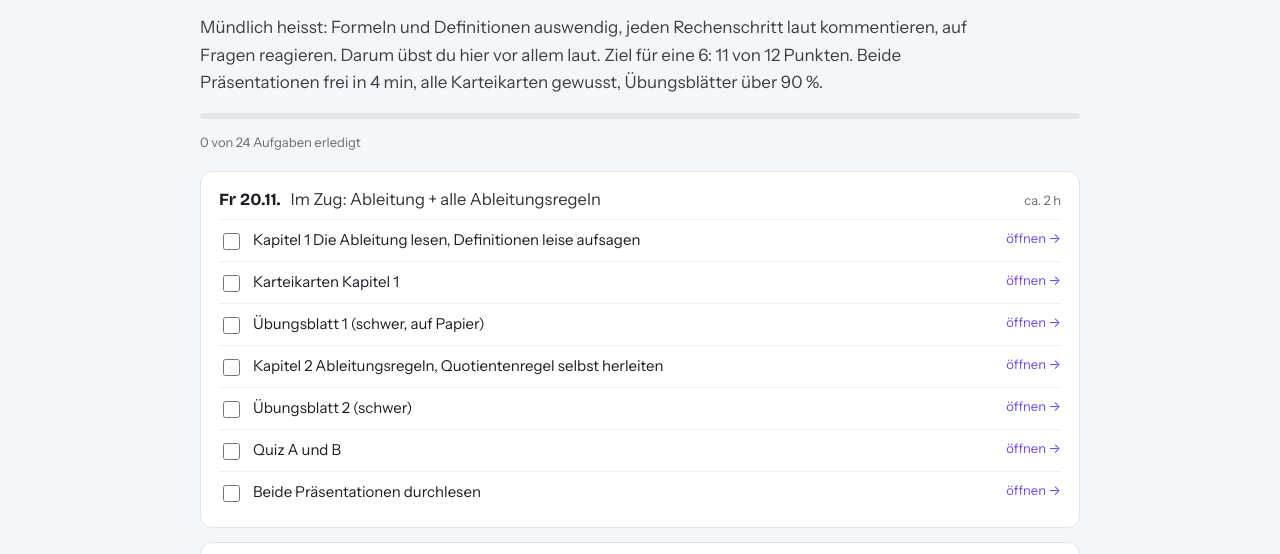
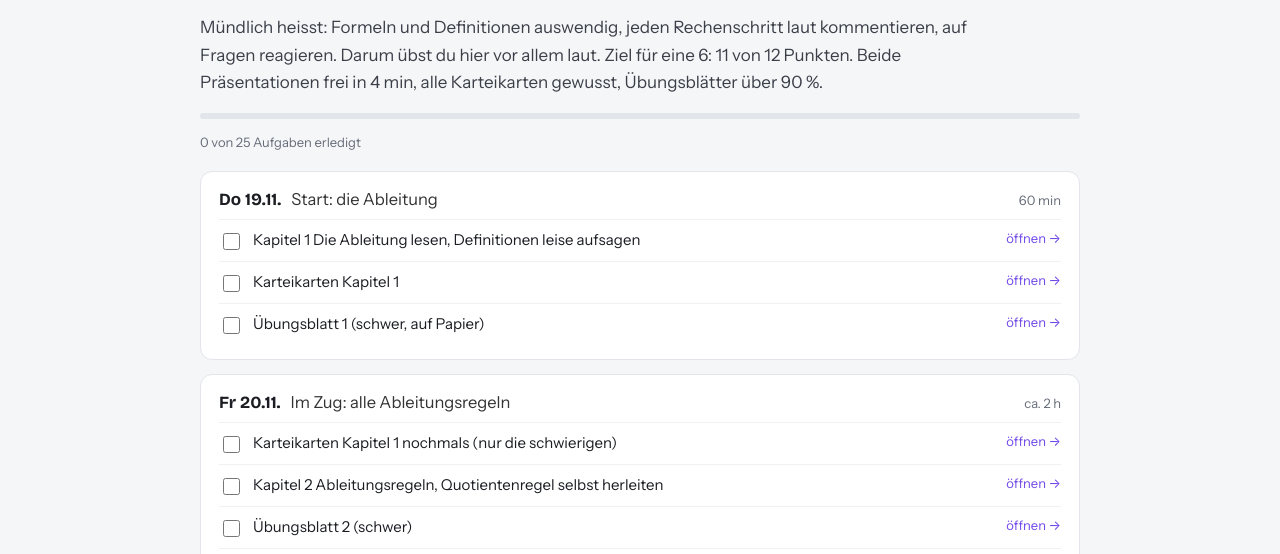
Before and after one commit to C-A-S-K-O-N/lernseite, a plain HTML site: page mathe.html in a window 1280 px wide. Shown: the part 244-798 px from the top of the page. Drawn offline with nearby package versions, Linux system fonts and the light colour scheme.

Commit message:
Mathe: Lernblock Do 19.11. 08:00 bis 09:00
Co-Authored-By: Claude Opus 5.5 <noreply@anthropic.com>
Claude-Session: https://claude.ai/code/session_01G95P9TXZkrXuev3q3qs1nt

```diff
--- a/mathe.html
+++ b/mathe.html
@@ -147,6 +147,7 @@ table.conj td,table.conj th{white-space:nowrap}
 <header><div class="top"><a class="home" href="index.html">← Alle Fächer</a><b>Mathe mündlich</b><span>Prüfung Mi 25.11.2026</span></div><nav id="nav"></nav></header>
 <main id="app"></main>
 <script>
+
 const EXAM_DATE = "2026-11-25";
 const fr = (a, b) => `<span class="fr"><span>${a}</span><span>${b}</span></span>`;
 const sq = x => `√<span class="ol">${x}</span>`;
@@ -284,6 +285,7 @@ steps:[
 checks:["Gegenbeispiel (f·g)' ≠ f'·g'","Produktregel korrekt notiert","Beweis mit Nullergänzung","Kontrolle am Beispiel","Quotientenregel aus Produktregel hergeleitet","Bedingung h(x) ≠ 0","Reihenfolge im Zähler / Merksatz","Quotienten-Beispiel komplett"],
 qs:[["Warum darf man im Zähler einfach etwas addieren?","Man addiert −f(x)g(x+h) + f(x)g(x+h) = 0, der Wert ändert sich also nicht. Das nennt man Nullergänzung."],["Warum geht g(x+h) gegen g(x)?","g ist differenzierbar, also auch stetig. Für h → 0 nähert sich g(x+h) dem Wert g(x)."],["Warum ist die Reihenfolge im Zähler der Quotientenregel wichtig?","Wegen des Minus: g'h − gh' ist das Negative von gh' − g'h. Vertauscht man, hat das Resultat das falsche Vorzeichen."],["Wie leitet man 1/h(x) ab?","Mit g = 1, g' = 0: (1/h)' = −h'/h². Beispiel (1/x)' = −1/x²."],["Kann man f(x) = (x²+1)/x auch ohne Quotientenregel ableiten?","Ja, zuerst vereinfachen: x + x⁻¹ → 1 − 1/x². Oft ist Umformen schneller."],["Wie leitet man ein Produkt aus drei Faktoren ab?","Produktregel zweimal: (fgk)' = f'gk + fg'k + fgk'."]]}
 ];
+
 // Karteikarten (auswendig)
 const CARDS = {
 d2: [
@@ -489,11 +491,15 @@ const SIMS = [
 {q:"Ursina wirft eine Münze, bis Kopf kommt, höchstens dreimal. Jeder Wurf kostet 1 Fr., bei Kopf gibt Paul 3 Fr. X = Gewinn von Ursina. Verteilung und E(X).", sol:"K1: +2 (½), K2: +1 (¼), K3: 0 (⅛), kein Kopf: −3 (⅛). E = 1 + 0.25 + 0 − 0.375 = 0.875 Fr.", c:["Werte von X","Wahrscheinlichkeiten","E(X)"]},
 {q:"Zwei Spiele haben beide E(Gewinn) = 0. Bei A ist σ = 1 Fr., bei B σ = 20 Fr. Was bedeutet das?", sol:"Beide sind fair. B ist viel riskanter: Gewinne und Verluste schwanken stärker um 0.", c:["Fair erkannt","σ als Streuung erklärt","Interpretation Risiko"]}
 ];
+
 const PLAN = [
-{d:"Fr 20.11.", t:"Im Zug: Ableitung + alle Ableitungsregeln", min:"ca. 2 h", tasks:[
+{d:"Do 19.11.", t:"Start: die Ableitung", min:"60 min", tasks:[
  {x:"Kapitel 1 Die Ableitung lesen, Definitionen leise aufsagen", go:"guide/d2"},
  {x:"Karteikarten Kapitel 1", go:"cards/d2"},
- {x:"Übungsblatt 1 (schwer, auf Papier)", go:"ueb/d1"},
+ {x:"Übungsblatt 1 (schwer, auf Papier)", go:"ueb/d1"}
+]},
+{d:"Fr 20.11.", t:"Im Zug: alle Ableitungsregeln", min:"ca. 2 h", tasks:[
+ {x:"Karteikarten Kapitel 1 nochmals (nur die schwierigen)", go:"cards/d2"},
  {x:"Kapitel 2 Ableitungsregeln, Quotientenregel selbst herleiten", go:"guide/d3"},
  {x:"Übungsblatt 2 (schwer)", go:"ueb/d2"},
  {x:"Quiz A und B", go:"quiz/A"},
@@ -558,6 +564,7 @@ const MERK = `
 </ul>
 <h3>Notenskala</h3>
 <p>12 Punkte: 11-12 → 6 · 10 → 5.5 · 9 → 5 · 8 → 4.5 · 6-7 → 4 · 5 → 3.5 · 4 → 3. Für eine 6 brauchst du mindestens 11 Punkte.</p>`;
+
 const S = (() => { let mem = {}; let ok = false;
   try { localStorage.setItem("__t", "1"); localStorage.removeItem("__t"); ok = true; } catch (e) {}
   return { get(k, d) { try { if (ok) { const v = localStorage.getItem("mamue_" + k); return v === null ? d : JSON.parse(v); } } catch (e) {} return k in mem ? mem[k] : d; },
@@ -752,6 +759,7 @@ function runSim() {
 }
 
 route();
+
 </script>
 </body>
 </html>
```
Also changed, not shown: index.html (+2 -1 lines).
